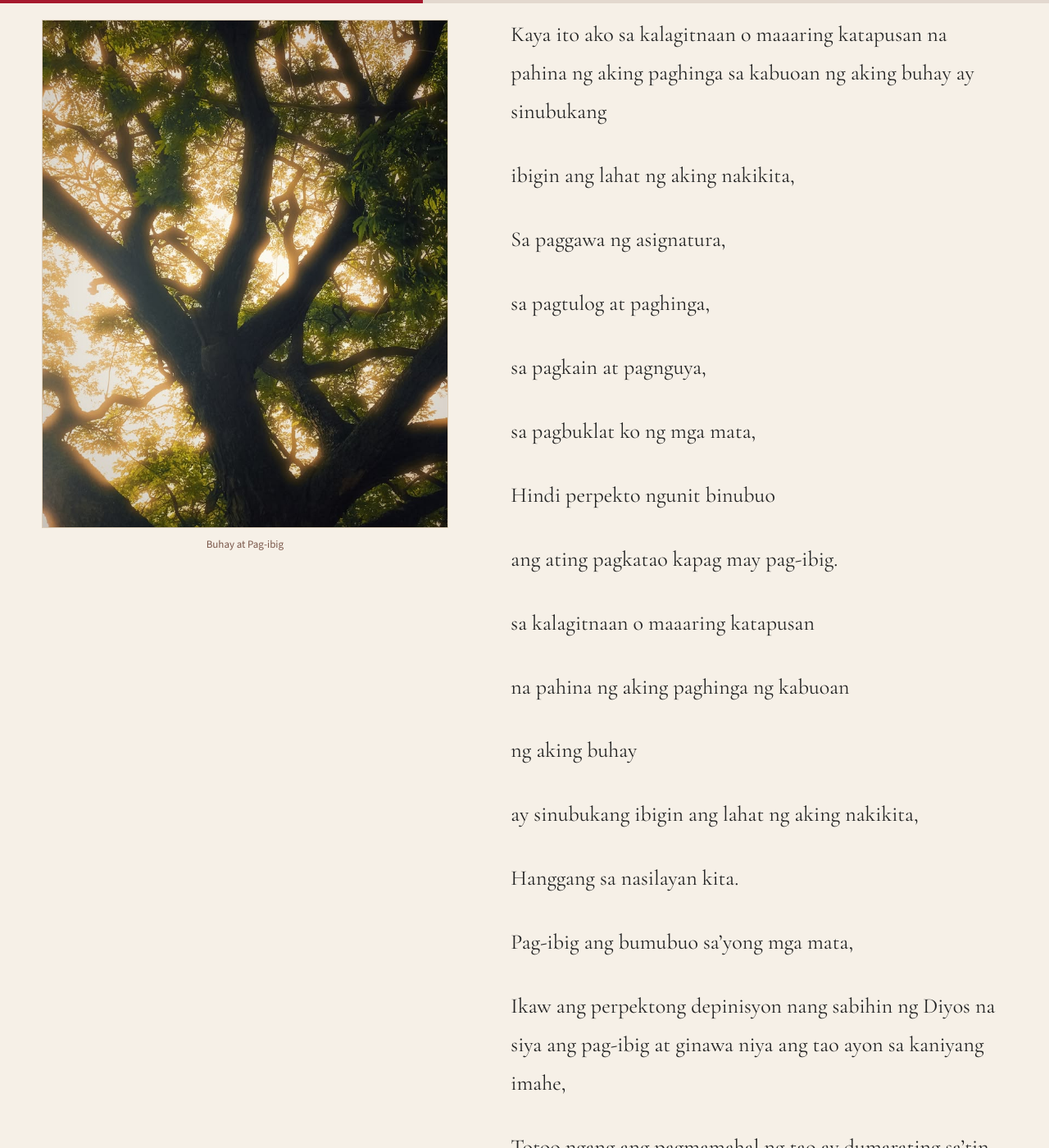
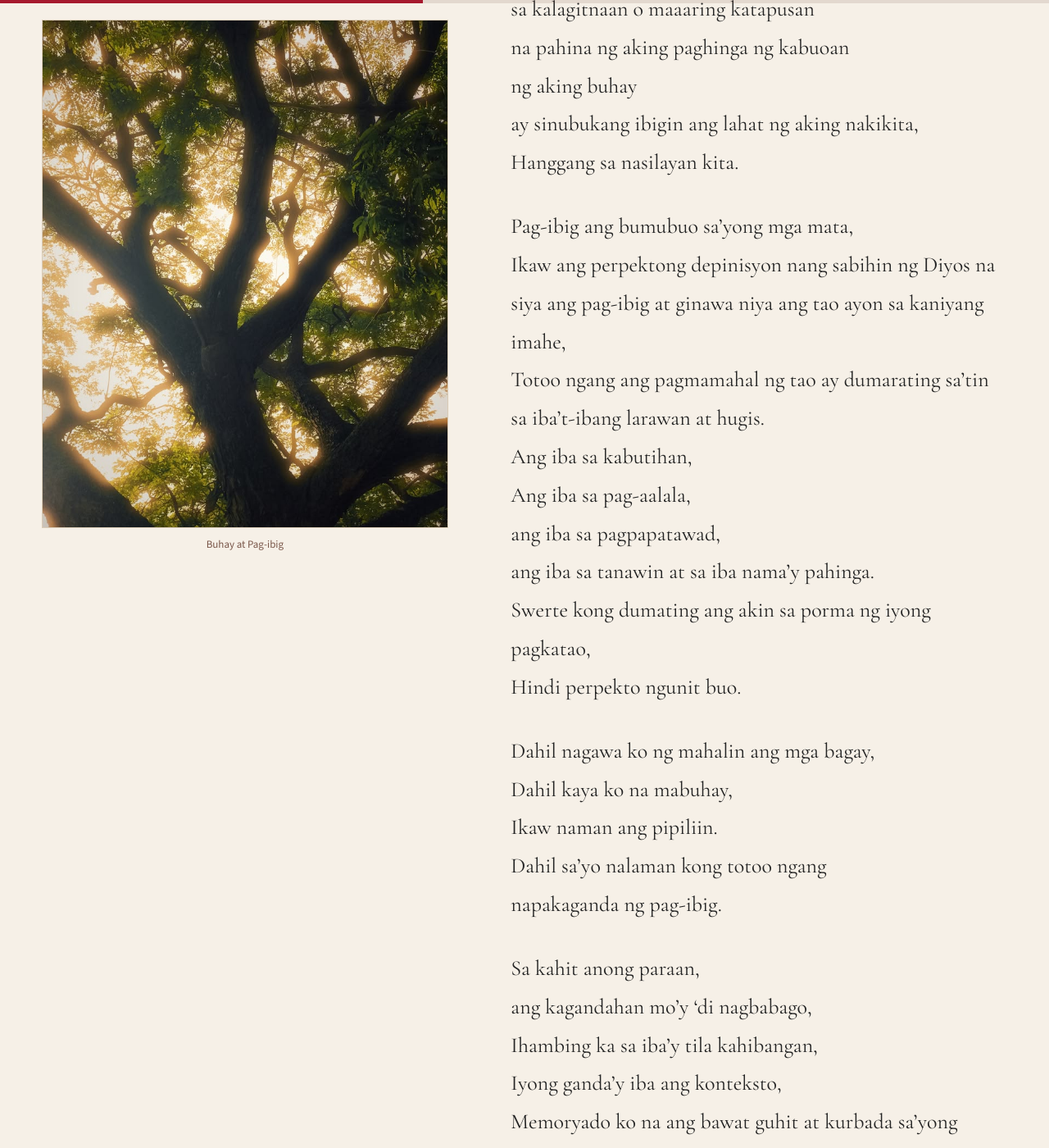
Before and after one commit to levray23/lev-literature, a Jekyll site: the page built from _works/pag-ibig.md, in a window 1280 px wide and 1400 px high, scrolled down 2086 px. Shown: the whole window at 82% size. Built offline with Jekyll 4.4.1, drawn with Linux system fonts in a browser that asks for light colours; some of the changed text lies outside the part shown.

Commit message:
Update pag-ibig.md

```diff
--- a/_works/pag-ibig.md
+++ b/_works/pag-ibig.md
@@ -12,141 +12,72 @@ pubdate: 2026-10-14
 featured: false
 ---
 Kung ang nagraragasang tubig sa daan
-
 ang ihahambing sa kalungkutan
-
 Tila 'di titila 'tong ulan,
-
 at ang mga tula'y tuluyang magiging tulay
-
 upang masabi ang nararamdaman
 
 Kung galit naman ay ikukumpara sa kulog,
-
 Marahil ay maaari na akong gumawa ng tugtog,
-
 Bagaman bilang mga tao— kaalaman ang natura nating gustong hagkan,
-
 Ang kawalan nito ng pag-ibig ang siyang
-
 nagiging hadlang
-
 upang makaunawa't magkaroon ng sapat na kakayanang umintindi
 
 Aking napagtanto na totoong ang pag-ibig—
-
 sa'yong himig,
-
 ang pag-ibig sa'yong hilig,
-
 at ang pag-ibig sa'yong buhay,
-
 ang magbibigay sa'yong buhay,
-
 upang magpatuloy at magbigay pugay
-
 sa lahat ng matatamo.
-
 Ipikit ang mata mo,
-
 Subukang punuin ang sarili ng nabanggit na konsepto,
-
 Kaya ito ako sa kalagitnaan o maaaring katapusan na pahina ng aking paghinga sa kabuoan ng aking buhay ay sinubukang
-
 ibigin ang lahat ng aking nakikita,
 
 Sa paggawa ng asignatura,
-
 sa pagtulog at paghinga,
-
 sa pagkain at pagnguya,
-
 sa pagbuklat ko ng mga mata,
-
 Hindi perpekto ngunit binubuo
-
-
-
 ang ating pagkatao kapag may pag-ibig.
 
 sa kalagitnaan o maaaring katapusan
-
 na pahina ng aking paghinga ng kabuoan
-
- ng aking buhay
-
+ng aking buhay
 ay sinubukang ibigin ang lahat ng aking nakikita,
-
 Hanggang sa nasilayan kita.
 
 Pag-ibig ang bumubuo sa'yong mga mata,
-
 Ikaw ang perpektong depinisyon nang sabihin ng Diyos na siya ang pag-ibig at ginawa niya ang tao ayon sa kaniyang imahe,
-
-
-
 Totoo ngang ang pagmamahal ng tao ay dumarating sa'tin sa iba't-ibang larawan at hugis.
-
 Ang iba sa kabutihan,
-
 Ang iba sa pag-aalala,
-
 ang iba sa pagpapatawad,
-
-ang iba sa tanawin at sa iba nama'y
-
-pahinga.
-
+ang iba sa tanawin at sa iba nama'y pahinga.
 Swerte kong dumating ang akin sa porma ng iyong pagkatao,
-
 Hindi perpekto ngunit buo.
 
-
-
 Dahil nagawa ko ng mahalin ang mga bagay,
-
 Dahil kaya ko na mabuhay,
-
 Ikaw naman ang pipiliin.
-
 Dahil sa'yo nalaman kong totoo ngang
-
 napakaganda ng pag-ibig.
 
-
-
 Sa kahit anong paraan,
-
 ang kagandahan mo'y 'di nagbabago,
-
 Ihambing ka sa iba'y tila kahibangan,
-
 Iyong ganda'y iba ang konteksto,
-
 Memoryado ko na ang bawat guhit at kurbada sa'yong mukha,
-
 Kahit amo'y nito'y abot sa'king kaluluwa,
-
 Kung ang kamay ay may kakayahan,
-
 iguguhit ka na parang sarili kong likha.
 
 Marahil ang pagkabulag ko sa'yong rilag
+Ay sa kadahilanang tulad ka ng araw na may sinag,
+kung ganun man ay hindi na ako magugulantang,
+sapagka't gaya ng araw, sa'yo naman talaga umiikot ang mundo ko.
 
-Ay sa kadahilanang tulad ka ng araw na may
-
-sinag,
-
-kung ganun man ay hindi na ako magugulantang,
-
-sapagka't gaya ng araw,
-
- sa'yo naman talaga
-
-umiikot ang mundo ko.
-
-
-
-sabi nila, "Ang buhay ay para sa pag-ibig"
-
+sabi nila, "Ang buhay ay para sa pag-ibig
 pero ikaw ang buhay ko't pag-ibig.
```
